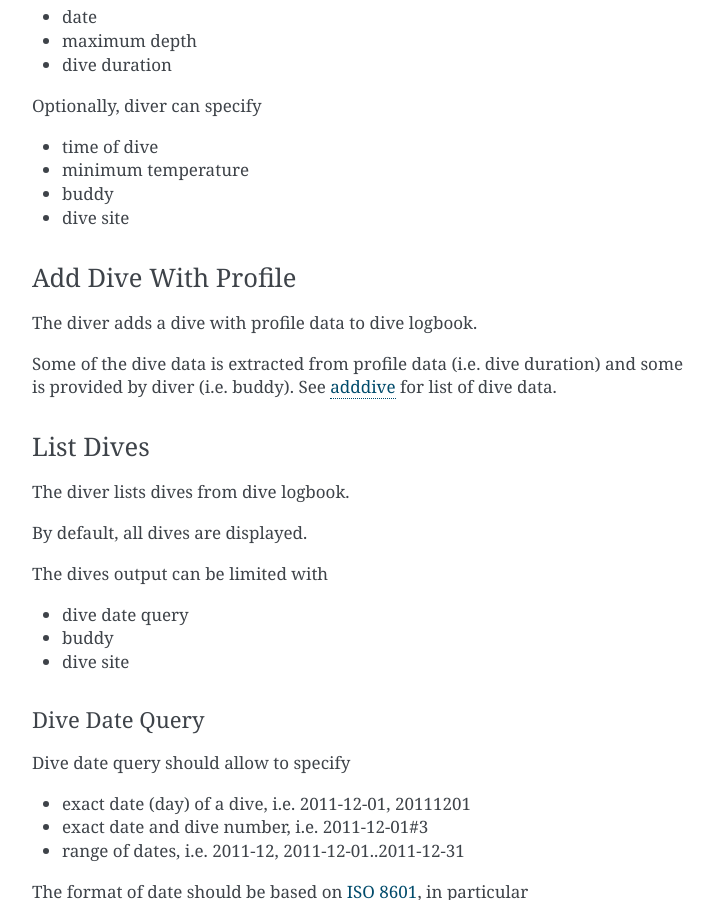
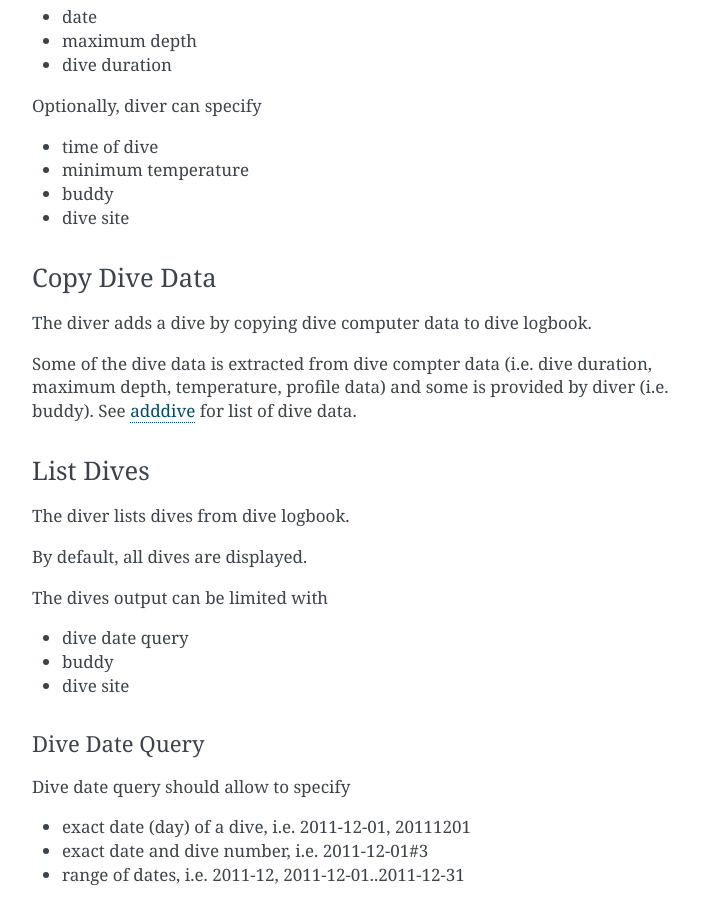
Before and after one commit to gitGNU/gnu_kenozooid, a Sphinx documentation site: the page built from doc/hacking/us.rst, in a window 1280 px wide and 900 px high, scrolled down 1207 px. Shown: the whole window, without its empty margins (388-1102 px from the left). Built offline with Sphinx 7.4.7, drawn with Linux system fonts in a browser that asks for light colours; some of the changed text lies outside the part shown.

Commit message:
- started to work on dive copy idea (to replace 'dive add -p')

```diff
--- a/doc/hacking/us.rst
+++ b/doc/hacking/us.rst
@@ -78,13 +78,13 @@ Optionally, diver can specify
 
 .. _adddivep:
 
-Add Dive With Profile
-^^^^^^^^^^^^^^^^^^^^^
-The diver adds a dive with profile data to dive logbook.
+Copy Dive Data
+^^^^^^^^^^^^^^
+The diver adds a dive by copying dive computer data to dive logbook.
 
-Some of the dive data is extracted from profile data (i.e. dive duration)
-and some is provided by diver (i.e. buddy). See adddive_ for list of dive
-data.
+Some of the dive data is extracted from dive compter data (i.e. dive
+duration, maximum depth, temperature, profile data) and some is provided by
+diver (i.e. buddy). See adddive_ for list of dive data.
 
 List Dives
 ^^^^^^^^^^
```
